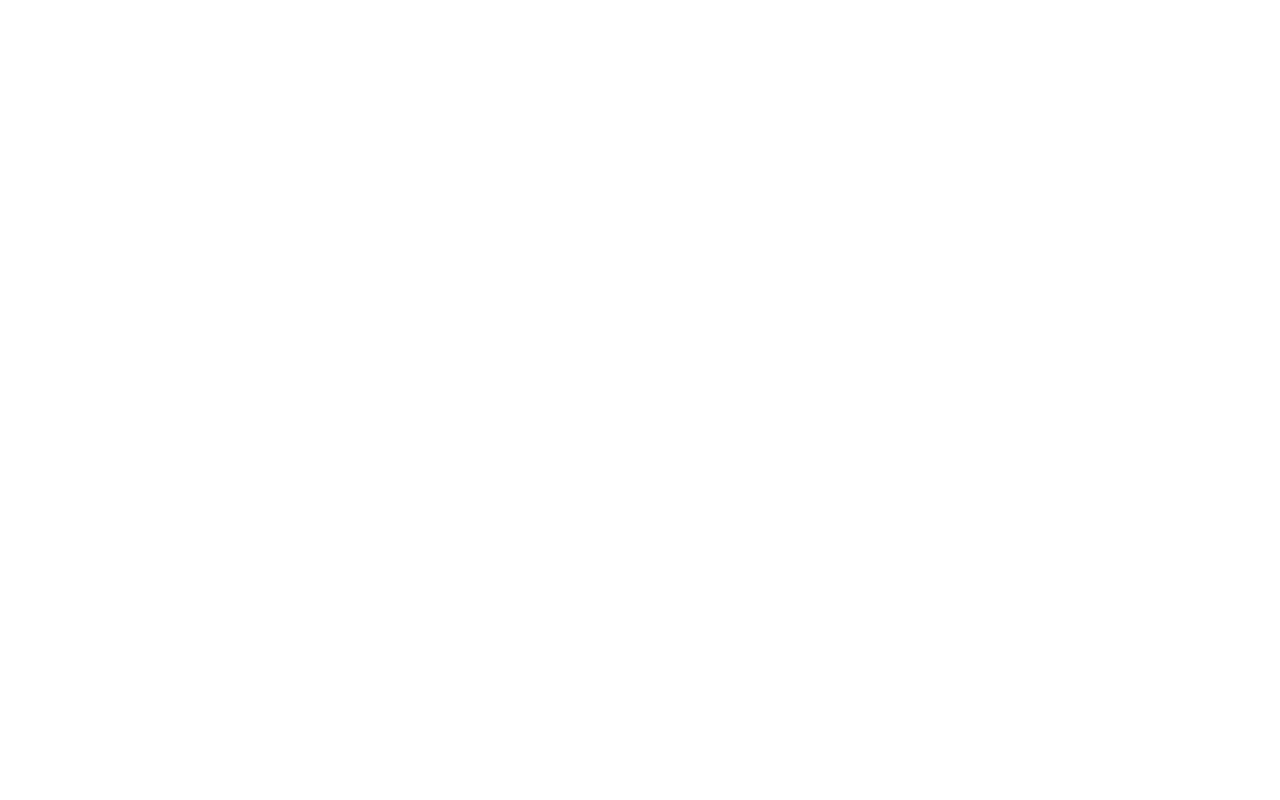
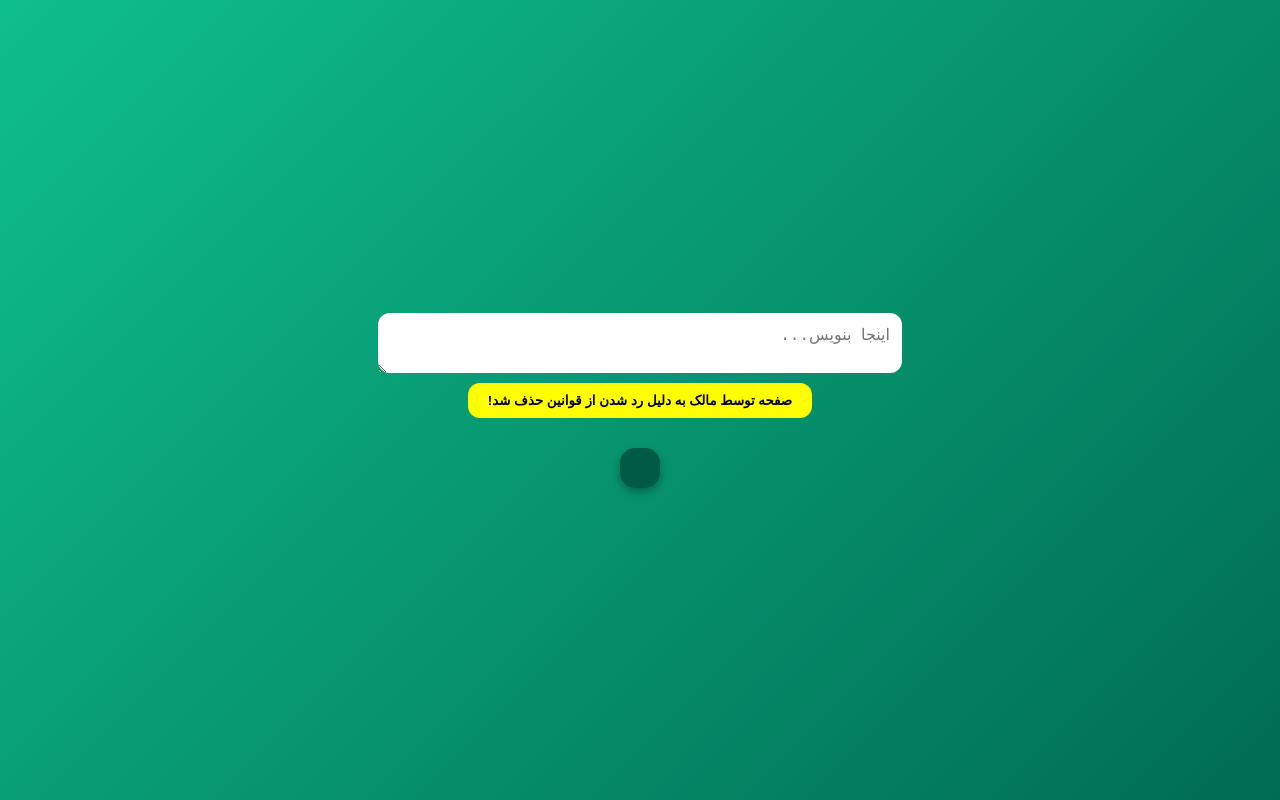
Before and after one commit to alirezaxri91-png/grohchahar, a plain HTML site: page blog.html in a window 1280 px wide. Drawn offline with Linux system fonts and the light colour scheme.

Commit message:
Update blog.html

```diff
--- a/blog.html
+++ b/blog.html
@@ -1 +1,83 @@
+
+<!DOCTYPE html>
+<html lang="fa" dir="rtl">
+<head>
+<meta charset="UTF-8" />
+<meta name="viewport" content="width=device-width, initial-scale=1.0" />
 <title>صفحه توسط مالک به دلیل رد شدن از قوانین حذف شد!</title>
+<link rel="icon" type="image/png" href="assets/img/وبلاگچه1.png">
+<!DOCTYPE html>
+<html lang="fa" dir="rtl">
+<head>
+<meta charset="UTF-8">
+<meta name="viewport" content="width=device-width, initial-scale=1.0">
+<title>صفحه توسط مالک به دلیل رد شدن از قوانین حذف شد!</title>
+<link href="https://fonts.googleapis.com/css2?family=Vazirmatn:wght@400;600&display=swap" rel="stylesheet">
+<style>
+body {
+    font-family: 'Vazirmatn', sans-serif;
+    margin:0;
+    height:100vh;
+    display:flex;
+    justify-content:center;
+    align-items:center;
+    background: linear-gradient(135deg,#0fbf8b,#006c54);
+    color:white;
+    flex-direction:column;
+    text-align:center;
+}
+
+textarea {
+    width:80%;
+    max-width:500px;
+    padding:12px;
+    border-radius:12px;
+    border:none;
+    outline:none;
+    font-size:16px;
+    margin-bottom:10px;
+}
+
+button {
+    padding:10px 20px;
+    border:none;
+    border-radius:12px;
+    background: yellow;
+    color:black;
+    font-weight:bold;
+    cursor:pointer;
+    transition:0.3s;
+}
+
+button:hover { transform:scale(1.05); background:#ffd700; }
+
+#output {
+    margin-top:30px;
+    font-size:24px;
+    background: rgba(0,77,61,0.8);
+    padding:20px;
+    border-radius:15px;
+    max-width:80%;
+    word-wrap:break-word;
+    box-shadow:0 4px 8px rgba(0,0,0,0.3);
+}
+</style>
+</head>
+<body>
+
+<textarea id="textInput" placeholder="اینجا بنویس..."></textarea>
+<button onclick="showText()">صفحه توسط مالک به دلیل رد شدن از قوانین حذف شد!</button>
+
+<div id="output"></div>
+
+<script>
+function showText() {
+    const text = document.getElementById('textInput').value.trim();
+    if(!text){ alert('صفحه توسط مالک به دلیل رد شدن از قوانین حذف شد!'); return; }
+    document.getElementById('output').innerHTML = text;
+    document.getElementById('textInput').value='';
+}
+</script>
+
+</body>
+</html>
```
